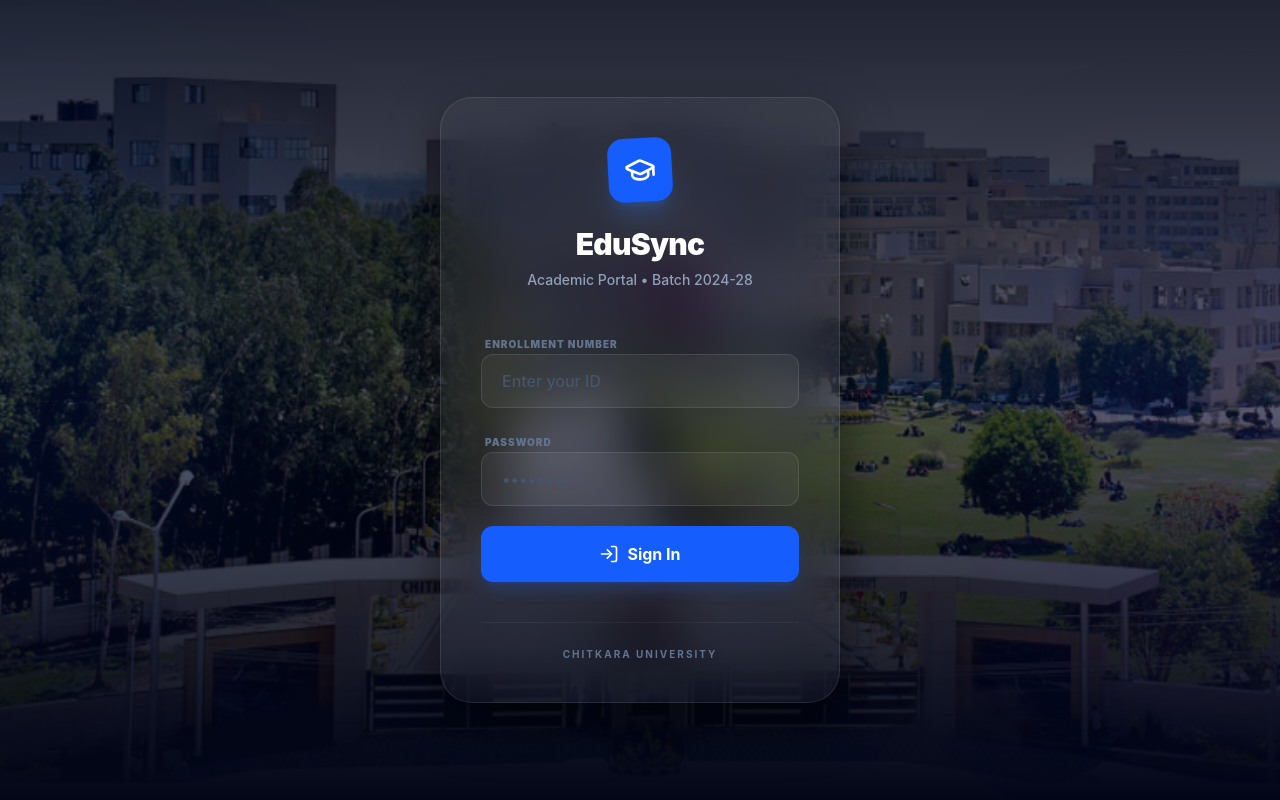
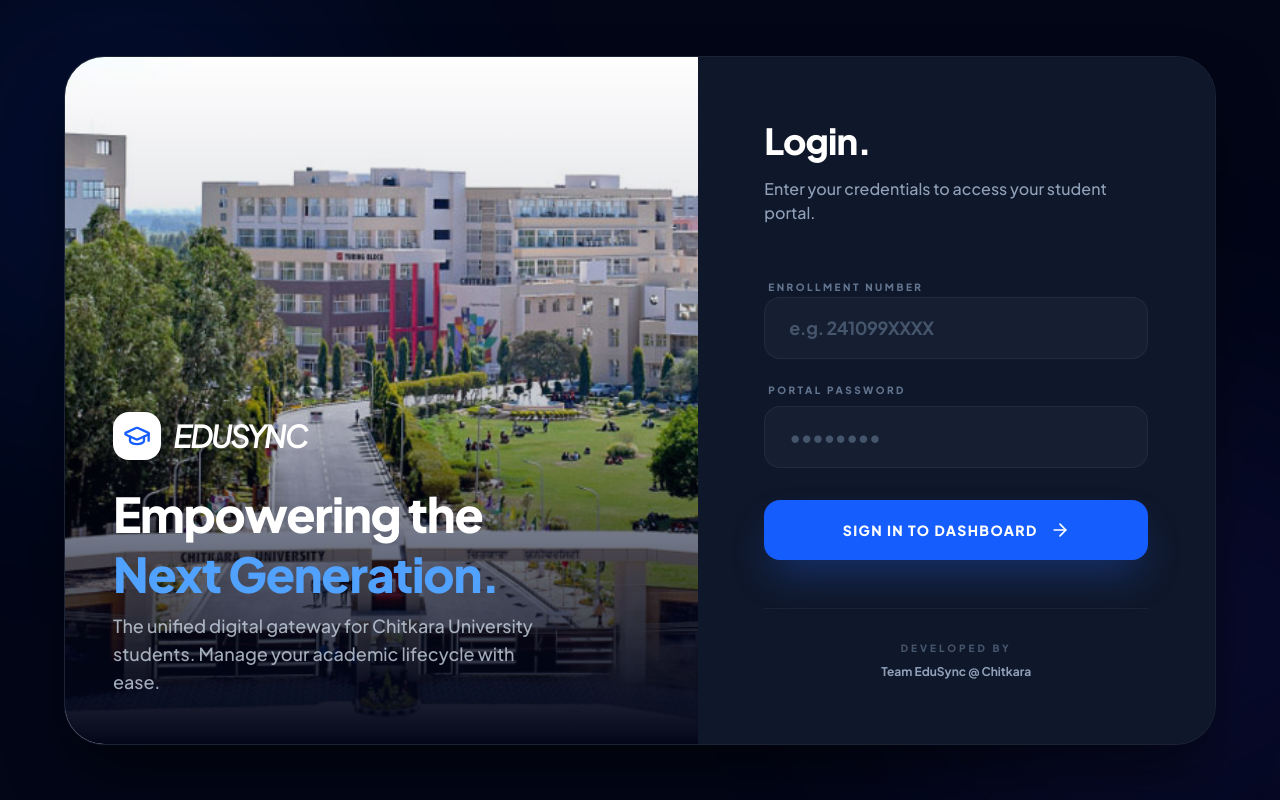
Before and after one commit to parasdev1729/EduSync, a React (Vite) app in the folder client/: page /login in a window 1280 px wide. Built offline with nearby package versions, Linux system fonts and the light colour scheme; no server answers.

Commit message:
feat: redesign login page with premium wide-card layout and Plus Jakarta Sans

```diff
--- a/client/index.html
+++ b/client/index.html
@@ -4,6 +4,9 @@
     <meta charset="UTF-8" />
     <link rel="icon" type="image/svg+xml" href="/vite.svg" />
     <meta name="viewport" content="width=device-width, initial-scale=1.0" />
+    <link rel="preconnect" href="https://fonts.googleapis.com">
+    <link rel="preconnect" href="https://fonts.gstatic.com" crossorigin>
+    <link href="https://fonts.googleapis.com/css2?family=Inter:wght@400;500;600;700;800&family=Plus+Jakarta+Sans:ital,wght@0,400;0,500;0,600;0,700;0,800;1,400&display=swap" rel="stylesheet">
     <title>EduSync - Student Dashboard</title>
   </head>
   <body>
--- a/client/src/index.css
+++ b/client/src/index.css
@@ -1,7 +1,8 @@
 @import "tailwindcss";
 
 @theme {
-  --font-sans: "Inter", ui-sans-serif, system-ui, sans-serif;
+  --font-sans: "Plus Jakarta Sans", "Inter", ui-sans-serif, system-ui, sans-serif;
+  --font-display: "Plus Jakarta Sans", ui-sans-serif, system-ui, sans-serif;
 }
 
 @utility glass-panel {
@@ -13,7 +14,7 @@
 }
 
 :root {
-  font-family: Inter, system-ui, Avenir, Helvetica, Arial, sans-serif;
+  font-family: "Plus Jakarta Sans", "Inter", system-ui, Avenir, Helvetica, Arial, sans-serif;
   line-height: 1.5;
   font-weight: 400;
   color-scheme: dark;
@@ -30,7 +31,7 @@
   width: 100%;
 }
 
-/* Smooth scrollbar for glass feel */
+/* Smooth scrollbar */
 ::-webkit-scrollbar {
   width: 6px;
 }
@@ -43,7 +44,3 @@
   background: rgba(255, 255, 255, 0.1);
   border-radius: 10px;
 }
-
-::-webkit-scrollbar-thumb:hover {
-  background: rgba(255, 255, 255, 0.2);
-}
--- a/client/src/pages/Login.jsx
+++ b/client/src/pages/Login.jsx
@@ -1,7 +1,7 @@
 import React, { useState } from 'react';
 import { useNavigate, useLocation } from 'react-router-dom';
 import { useAuth } from '../context/AuthContext';
-import { LogIn, AlertCircle, Loader2, GraduationCap } from 'lucide-react';
+import { LogIn, AlertCircle, Loader2, GraduationCap, ArrowRight } from 'lucide-react';
 import universityLanding from '../assets/university_landing.jpg';
 
 const Login = () => {
@@ -38,98 +38,130 @@
   };
 
   return (
-    <div className="min-h-screen w-full flex items-center justify-center relative overflow-hidden font-sans selection:bg-blue-500/30 bg-[#020617]">
+    <div className="min-h-screen w-full bg-[#020617] flex items-center justify-center p-4 md:p-8 font-sans selection:bg-blue-500/30">
 
-      {/* Background Image with optimized overlay */}
-      <div className="absolute inset-0 z-0">
+      {/* Background Ambient Glow */}
+      <div className="absolute top-0 left-0 w-full h-full overflow-hidden pointer-events-none">
+        <div className="absolute top-[-10%] left-[-10%] w-[500px] h-[500px] bg-blue-600/10 rounded-full blur-[120px]"></div>
+        <div className="absolute bottom-[-10%] right-[-10%] w-[500px] h-[500px] bg-indigo-600/10 rounded-full blur-[120px]"></div>
+      </div>
+
+      {/* Main Wide Card */}
+      <div className="relative z-10 w-full max-w-6xl h-full min-h-[650px] flex flex-col md:flex-row bg-[#0f172a] rounded-[2.5rem] overflow-hidden border border-white/5 shadow-[0_32px_64px_-12px_rgba(0,0,0,0.6)]">
+
+        {/* Left Section: Immersive Brand Hero */}
+        <div className="hidden lg:flex lg:w-[55%] relative overflow-hidden group">
           <img
             src={universityLanding}
-          alt="University Campus"
-          className="w-full h-full object-cover opacity-60"
+            alt="University"
+            className="absolute inset-0 w-full h-full object-cover transition-transform duration-1000 group-hover:scale-105"
           />
-        <div className="absolute inset-0 bg-gradient-to-b from-[#020617]/80 via-[#020617]/40 to-[#020617]"></div>
+          {/* Refined Overlays */}
+          <div className="absolute inset-0 bg-gradient-to-t from-[#020617] via-[#020617]/20 to-transparent"></div>
+          <div className="absolute inset-0 bg-blue-900/10 mix-blend-overlay"></div>
+
+          <div className="absolute bottom-0 left-0 p-12 space-y-6">
+            <div className="flex items-center space-x-3">
+              <div className="w-12 h-12 bg-white text-blue-600 rounded-2xl flex items-center justify-center shadow-2xl shadow-white/10">
+                <GraduationCap size={28} />
+              </div>
+              <span className="text-3xl font-black tracking-tighter text-white uppercase italic">EduSync</span>
+            </div>
+            <div className="space-y-2">
+              <h2 className="text-5xl font-black text-white leading-tight tracking-tight">
+                Empowering the <br/>
+                <span className="text-blue-400">Next Generation.</span>
+              </h2>
+              <p className="text-slate-300 font-medium text-lg max-w-md opacity-80">
+                The unified digital gateway for Chitkara University students. Manage your academic lifecycle with ease.
+              </p>
+            </div>
+          </div>
         </div>
 
-      {/* Modern Compact Login Card */}
-      <div className="relative z-10 w-full max-w-md px-6">
-        <div className="glass-panel rounded-[2rem] p-8 md:p-10 shadow-[0_20px_50px_rgba(0,0,0,0.5)] border-white/10 backdrop-blur-xl">
-
-          {/* Logo & Header */}
-          <div className="flex flex-col items-center text-center mb-10">
-            <div className="w-16 h-16 bg-blue-600 rounded-2xl flex items-center justify-center shadow-xl shadow-blue-500/20 mb-6 transform -rotate-3">
-              <GraduationCap className="text-white" size={32} />
+        {/* Right Section: Focused Login Form */}
+        <div className="w-full lg:w-[45%] flex flex-col items-center justify-center p-8 md:p-16 relative bg-[#0f172a]">
+          {/* Form Content */}
+          <div className="w-full max-w-sm space-y-12">
+            <div className="space-y-4">
+              <div className="lg:hidden flex items-center space-x-2 mb-8">
+                <div className="w-10 h-10 bg-blue-600 rounded-xl flex items-center justify-center">
+                  <GraduationCap className="text-white" size={24} />
                 </div>
-            <h1 className="text-3xl font-black tracking-tight text-white mb-2">EduSync</h1>
-            <p className="text-slate-400 font-medium text-sm">Academic Portal • Batch 2024-28</p>
+                <span className="text-2xl font-black text-white tracking-tighter uppercase italic">EduSync</span>
+              </div>
+              <h1 className="text-4xl font-black text-white tracking-tight">Login.</h1>
+              <p className="text-slate-400 font-medium">Enter your credentials to access your student portal.</p>
             </div>
 
             {error && (
-            <div className="mb-6 p-4 text-xs text-red-400 rounded-xl bg-red-500/10 border border-red-500/20 flex items-center animate-in fade-in slide-in-from-top-1 font-bold uppercase tracking-wider">
-              <AlertCircle size={16} className="mr-2 shrink-0" />
-              <span>{error}</span>
+              <div className="p-4 bg-red-500/10 border border-red-500/20 rounded-2xl flex items-center space-x-3 text-red-400 animate-in fade-in slide-in-from-top-1">
+                <AlertCircle size={20} className="shrink-0" />
+                <span className="text-sm font-bold">{error}</span>
               </div>
             )}
 
-          <form className="space-y-5" onSubmit={handleSubmit}>
-            <div className="space-y-1.5">
-              <label className="text-[10px] font-black text-slate-500 uppercase tracking-widest ml-1">
+            <form className="space-y-8" onSubmit={handleSubmit}>
+              <div className="space-y-6">
+                {/* Enrollment Input */}
+                <div className="space-y-2">
+                  <label className="text-[10px] font-black text-slate-500 uppercase tracking-[0.25em] ml-1">
                     Enrollment Number
                   </label>
                   <input
                     type="text"
-                placeholder="Enter your ID"
-                className="w-full bg-white/5 border border-white/10 rounded-xl px-5 py-3.5 text-white placeholder-slate-600 focus:outline-none focus:ring-2 focus:ring-blue-500/50 focus:bg-white/10 transition-all font-medium"
+                    placeholder="e.g. 241099XXXX"
+                    className="w-full bg-[#1e293b]/50 border border-white/5 rounded-2xl px-6 py-4 text-white placeholder-slate-600 focus:outline-none focus:ring-2 focus:ring-blue-500/50 focus:border-transparent transition-all font-bold tracking-tight text-lg"
                     value={enrollmentNo}
                     onChange={(e) => setEnrollmentNo(e.target.value)}
                     required
                   />
                 </div>
 
-            <div className="space-y-1.5">
-              <label className="text-[10px] font-black text-slate-500 uppercase tracking-widest ml-1">
-                Password
+                {/* Password Input */}
+                <div className="space-y-2">
+                  <div className="flex justify-between items-center">
+                    <label className="text-[10px] font-black text-slate-500 uppercase tracking-[0.25em] ml-1">
+                      Portal Password
                     </label>
+                  </div>
                   <input
                     type="password"
                     placeholder="••••••••"
-                className="w-full bg-white/5 border border-white/10 rounded-xl px-5 py-3.5 text-white placeholder-slate-600 focus:outline-none focus:ring-2 focus:ring-blue-500/50 focus:bg-white/10 transition-all font-medium"
+                    className="w-full bg-[#1e293b]/50 border border-white/5 rounded-2xl px-6 py-4 text-white placeholder-slate-600 focus:outline-none focus:ring-2 focus:ring-blue-500/50 focus:border-transparent transition-all font-bold tracking-tight text-lg"
                     value={password}
                     onChange={(e) => setPassword(e.target.value)}
                     required
                   />
                 </div>
+              </div>
 
               <button
                 type="submit"
                 disabled={isLoading}
-              className="w-full bg-blue-600 hover:bg-blue-500 text-white font-bold py-4 rounded-xl transition-all shadow-lg shadow-blue-600/20 flex items-center justify-center disabled:opacity-50 disabled:cursor-not-allowed group active:scale-[0.98] mt-4"
+                className="w-full group bg-blue-600 hover:bg-blue-500 text-white font-black py-5 rounded-2xl transition-all shadow-[0_20px_40px_-10px_rgba(37,99,235,0.4)] flex items-center justify-center disabled:opacity-50 active:scale-[0.98] text-sm uppercase tracking-widest"
               >
                 {isLoading ? (
                   <>
-                  <Loader2 size={20} className="mr-2 animate-spin" />
-                  Verifying...
+                    <Loader2 size={20} className="mr-3 animate-spin" />
+                    Authenticating...
                   </>
                 ) : (
                   <>
-                  <LogIn size={20} className="mr-2" />
-                  Sign In
+                    <span>Sign In to Dashboard</span>
+                    <ArrowRight size={20} className="ml-3 group-hover:translate-x-1 transition-transform" />
                   </>
                 )}
               </button>
             </form>
 
-          {/* Footer */}
-          <div className="mt-10 pt-6 border-t border-white/5 text-center">
-            <p className="text-[10px] font-bold text-slate-500 uppercase tracking-[0.2em]">
-              Chitkara University
-            </p>
+            <div className="pt-8 border-t border-white/5 text-center flex flex-col items-center">
+              <span className="text-[10px] font-black text-slate-600 uppercase tracking-[0.3em] mb-2">Developed By</span>
+              <p className="text-xs font-bold text-slate-400">Team EduSync @ Chitkara</p>
             </div>
           </div>
         </div>
-
-      {/* Decorative Glows */}
-      <div className="absolute top-[20%] left-[-10%] w-96 h-96 bg-blue-600/10 rounded-full blur-[120px] pointer-events-none"></div>
-      <div className="absolute bottom-[20%] right-[-10%] w-96 h-96 bg-indigo-600/10 rounded-full blur-[120px] pointer-events-none"></div>
+      </div>
     </div>
   );
 };
```
Lines whose indentation alone changed are shown as unchanged.
